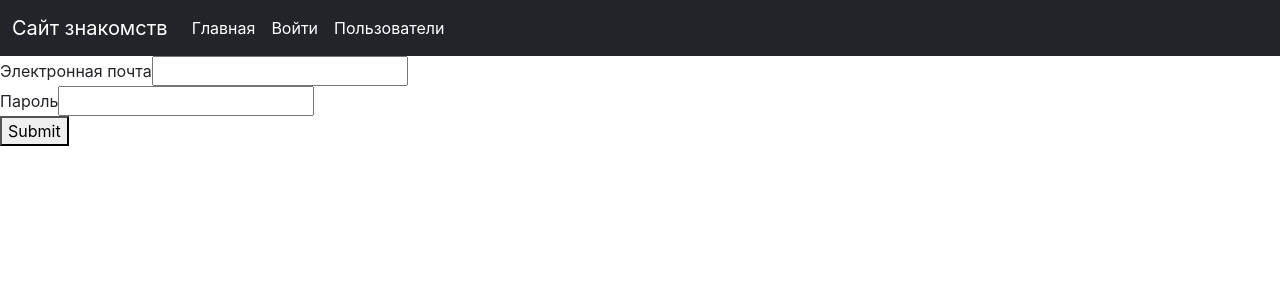
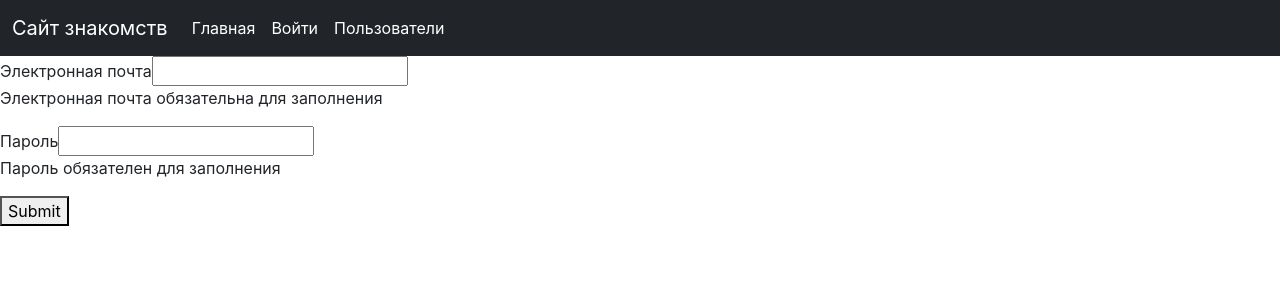
Before and after one commit to gfR616/love-meeting-website, a React (Create React App) app: page /login in a window 1280 px wide. Shown: the top 300 px of the page. Built offline with nearby package versions, Linux system fonts and the light colour scheme.

Commit message:
еще раз валидация

```diff
--- a/src/app/components/layouts/login.jsx
+++ b/src/app/components/layouts/login.jsx
@@ -1,9 +1,10 @@
 import React, { useState, useEffect } from 'react'
 import TextField from '../textField'
+import { validator } from '../../utils/validator'
 
 const Login = () => {
   const [data, setData] = useState({ email: '', password: '' })
-  const [, setErrors] = useState()
+  const [errors, setErrors] = useState({})
 
   const handleChange = ({ target }) => {
     setData((prevState) => ({
@@ -16,14 +17,22 @@ const Login = () => {
   }, [data])
 
   const validate = () => {
-    const errors = {}
-    for (const fieldName in data) {
-      if (data[fieldName].trim() === '') {
-        errors[fieldName] = `${fieldName} обязательно для заполнения`
+    const errors = validator(data, validatorConfig)
+    setErrors(errors)
+    return Object.keys(errors).length === 0
+  }
+
+  const validatorConfig = {
+    email: {
+      isRequired: {
+        message: 'Электронная почта обязательна для заполнения'
+      }
+    },
+    password: {
+      isRequired: {
+        message: 'Пароль обязателен для заполнения'
       }
     }
-    setErrors(errors)
-    return Object.keys(errors).length === 0
   }
 
   const handleSubmit = (e) => {
@@ -40,6 +49,7 @@ const Login = () => {
         name="email"
         value={data.email}
         onChange={handleChange}
+        error={errors.email}
       />
       <TextField
         label="Пароль"
@@ -47,6 +57,7 @@ const Login = () => {
         name="password"
         value={data.password}
         onChange={handleChange}
+        error={errors.password}
       />
       <button type="submit">Submit</button>
     </form>
--- a/src/app/components/textField.jsx
+++ b/src/app/components/textField.jsx
@@ -1,7 +1,7 @@
 import React from 'react'
 import PropTypes from 'prop-types'
 
-const TextField = ({ label, type, name, value, onChange }) => {
+const TextField = ({ label, type, name, value, onChange, error }) => {
   return (
     <div>
       <label htmlFor={name}>{label}</label>
@@ -12,6 +12,7 @@ const TextField = ({ label, type, name, value, onChange }) => {
         value={value}
         onChange={onChange}
       ></input>
+      {error && <p>{error}</p>}
     </div>
   )
 }
@@ -23,6 +24,7 @@ TextField.propTypes = {
   type: PropTypes.string,
   name: PropTypes.string,
   value: PropTypes.string,
-  onChange: PropTypes.func
+  onChange: PropTypes.func,
+  error: PropTypes.string
 }
 export default TextField
--- /dev/null
+++ b/src/app/utils/validator.js
@@ -0,0 +1,25 @@
+export function validator(data, config) {
+  const errors = {}
+  function validate(validateMethod, data, config) {
+    switch (validateMethod) {
+      case 'isRequired':
+        if (data.trim() === '') return config.message
+        break
+      default:
+        break
+    }
+  }
+  for (const fieldName in data) {
+    for (const validateMethod in config[fieldName]) {
+      const error = validate(
+        validateMethod,
+        data[fieldName],
+        config[fieldName][validateMethod]
+      )
+      if (error) {
+        errors[fieldName] = error
+      }
+    }
+  }
+  return errors
+}
```
